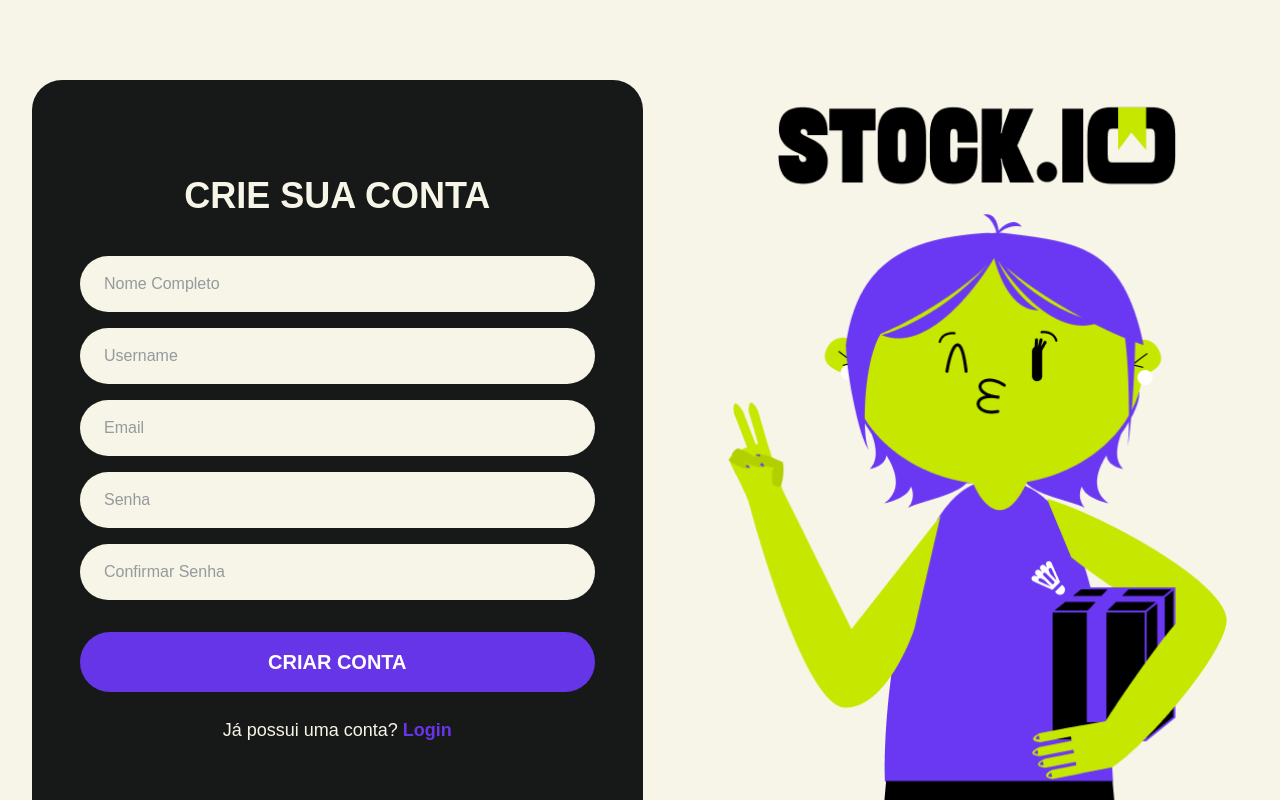
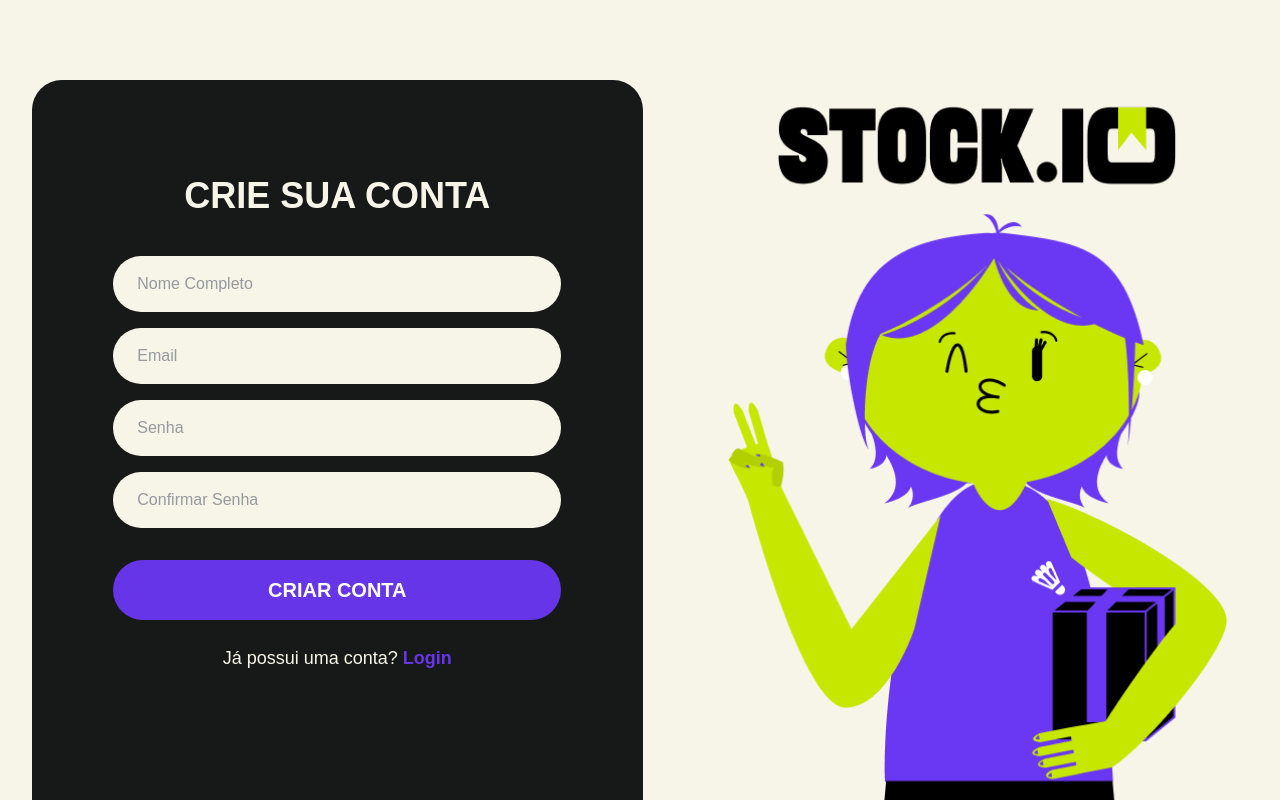
Before and after one commit to valquiria11/PT-2026-2---GRUPO-3, a Next.js app: page /cadastro in a window 1280 px wide. Shown: the top 800 px of the page. Built offline with nearby package versions, Linux system fonts and the light colour scheme.

Commit message:
feat: integração da tela de cadastro com o backend concluída com sucesso

```diff
--- a/app/cadastro/page.tsx
+++ b/app/cadastro/page.tsx
@@ -1,50 +1,137 @@
+"use client";
+
+import { useState } from "react";
 import Image from "next/image";
+
 export default function Cadastro() {
+  const [formData, setFormData] = useState({
+    name: "",
+    email: "",
+    password: "",
+    confirmPassword: "",
+  });
+
+  const [loading, setLoading] = useState(false);
+  const [message, setMessage] = useState("");
+
+  const handleChange = (e: React.ChangeEvent<HTMLInputElement>) => {
+    setFormData({
+      ...formData,
+      [e.target.name]: e.target.value,
+    });
+  };
+
+  const handleSubmit = async (e: React.FormEvent) => {
+    e.preventDefault();
+    setMessage("");
+
+    if (formData.password !== formData.confirmPassword) {
+      setMessage("As senhas não coincidem!");
+      return;
+    }
+
+    setLoading(true);
+
+    try {
+      const response = await fetch("http://localhost:3001/user", {
+        method: "POST",
+        headers: {
+          "Content-Type": "application/json",
+        },
+        body: JSON.stringify({
+          nome: formData.name,       // Enviando como 'nome' (o backend espera dto.nome)
+          email: formData.email,     // Enviando como 'email'
+          senha: formData.password,  // Enviando como 'senha' (o backend espera dto.senha)
+        }),
+      });
+
+      if (!response.ok) {
+        const errorData = await response.json().catch(() => ({}));
+        throw new Error(errorData.message || "Erro ao cadastrar usuário.");
+      }
+
+      setMessage("Conta criada com sucesso!");
+      setFormData({
+        name: "",
+        email: "",
+        password: "",
+        confirmPassword: "",
+      });
+    } catch (error: any) {
+      // fetch lança TypeError quando não consegue alcançar o servidor
+      if (error instanceof TypeError) {
+        setMessage("Não foi possível conectar ao servidor. Verifique se o backend está rodando na porta 3001.");
+        return;
+      }
+      setMessage(error.message || "Falha no cadastro. Verifique os dados.");
+    } finally {
+      setLoading(false);
+    }
+  };
+
   return (
     <main className="min-h-screen bg-[#F7F4E8] flex">
-
-      {/* form */}
+      {/* FORMULÁRIO */}
       <section className="w-1/2 bg-[#171918] rounded-[30px] m-8 p-12 flex flex-col items-center mt-20">
-
         <h1 className="text-4xl font-bold text-[#F7F4E8] mb-10 mt-12">
           CRIE SUA CONTA
         </h1>
 
-        <form>
+        <form onSubmit={handleSubmit} className="w-full max-w-md flex flex-col items-center">
           <input
             type="text"
+            name="name"
             placeholder="Nome Completo"
-            className="w-full rounded-full bg-[#F7F4E8] px-6 py-4 mb-4 text-gray-700"
-            />
-
-            <input
-            type="text"
-            placeholder="Username"
-            className="w-full rounded-full bg-[#F7F4E8] px-6 py-4 mb-4 text-gray-700"
+            value={formData.name}
+            onChange={handleChange}
+            required
+            className="w-full rounded-full bg-[#F7F4E8] px-6 py-4 mb-4 text-gray-700 outline-none"
           />
 
           <input
             type="email"
+            name="email"
             placeholder="Email"
-            className="w-full rounded-full bg-[#F7F4E8] px-6 py-4 mb-4 text-gray-700"
+            value={formData.email}
+            onChange={handleChange}
+            required
+            className="w-full rounded-full bg-[#F7F4E8] px-6 py-4 mb-4 text-gray-700 outline-none"
           />
 
           <input
             type="password"
+            name="password"
             placeholder="Senha"
-            className="w-full rounded-full bg-[#F7F4E8] px-6 py-4 mb-4 text-gray-700"
+            value={formData.password}
+            onChange={handleChange}
+            required
+            className="w-full rounded-full bg-[#F7F4E8] px-6 py-4 mb-4 text-gray-700 outline-none"
           />
 
           <input
             type="password"
+            name="confirmPassword"
             placeholder="Confirmar Senha"
-            className="w-full rounded-full bg-[#F7F4E8] px-6 py-4 mb-8 text-gray-700"
+            value={formData.confirmPassword}
+            onChange={handleChange}
+            required
+            className="w-full rounded-full bg-[#F7F4E8] px-6 py-4 mb-8 text-gray-700 outline-none"
           />
+
+          <button
+            type="submit"
+            disabled={loading}
+            className="w-full rounded-full bg-[#6735E8] py-4 text-xl font-bold text-white hover:bg-[#5626D4] disabled:opacity-50 transition-all cursor-pointer"
+          >
+            {loading ? "CRIANDO..." : "CRIAR CONTA"}
+          </button>
         </form>
 
-        <button className="w-full rounded-full bg-[#6735E8] py-4 text-xl font-bold text-white hover:bg-[#5626D4]">
-          CRIAR CONTA
-        </button>
+        {message && (
+          <p className="mt-4 text-[#F7F4E8] text-center font-medium">
+            {message}
+          </p>
+        )}
 
         <p className="mt-6 text-lg text-[#F7F4E8]">
           Já possui uma conta?{" "}
@@ -52,28 +139,23 @@ export default function Cadastro() {
             Login
           </span>
         </p>
-
       </section>
 
       {/* PARTE DIREITA */}
       <section className="w-1/2 flex flex-col items-center justify-center">
-
         <Image
           src="/logo.png"
           alt="Logo stock.id"
           width={400}
           height={400}
         />
-
         <Image
           src="/mascote.png"
           alt="Mascote do CJR"
           width={500}
           height={500}
         />
-
       </section>
-
     </main>
   );
 }
```
Lines whose indentation alone changed are shown as unchanged.
